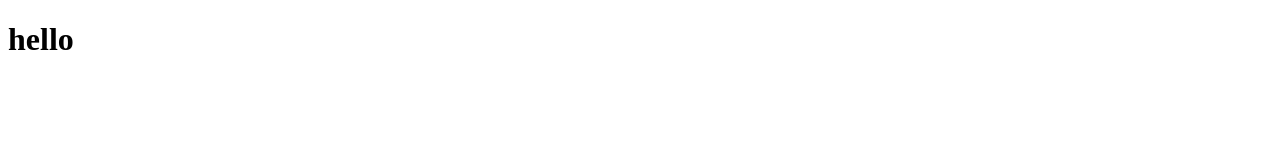
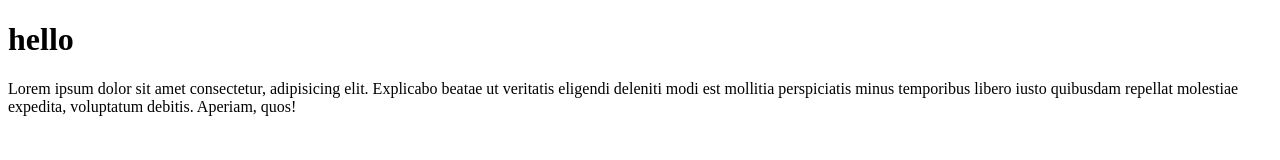
Before and after one commit to sachin12upadhyay/github, a plain HTML site: page index.html in a window 1280 px wide. Drawn offline with Linux system fonts and the light colour scheme.

Commit message:
sachin upadhyay

```diff
--- a/index.html
+++ b/index.html
@@ -8,6 +8,6 @@
 </head>
 <body>
     <h1>hello</h1>
-
+    Lorem ipsum dolor sit amet consectetur, adipisicing elit. Explicabo beatae ut veritatis eligendi deleniti modi est mollitia perspiciatis minus temporibus libero iusto quibusdam repellat molestiae expedita, voluptatum debitis. Aperiam, quos!
 </body>
 </html>
```
